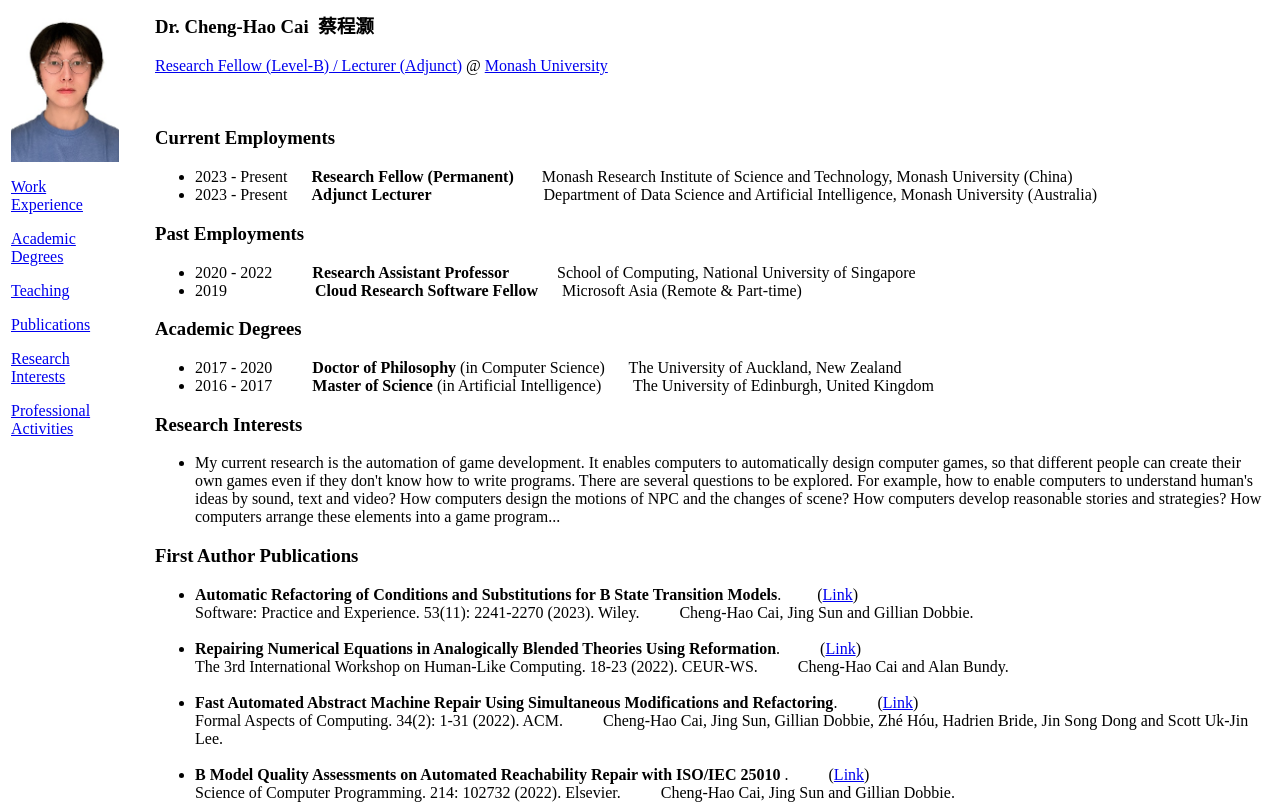
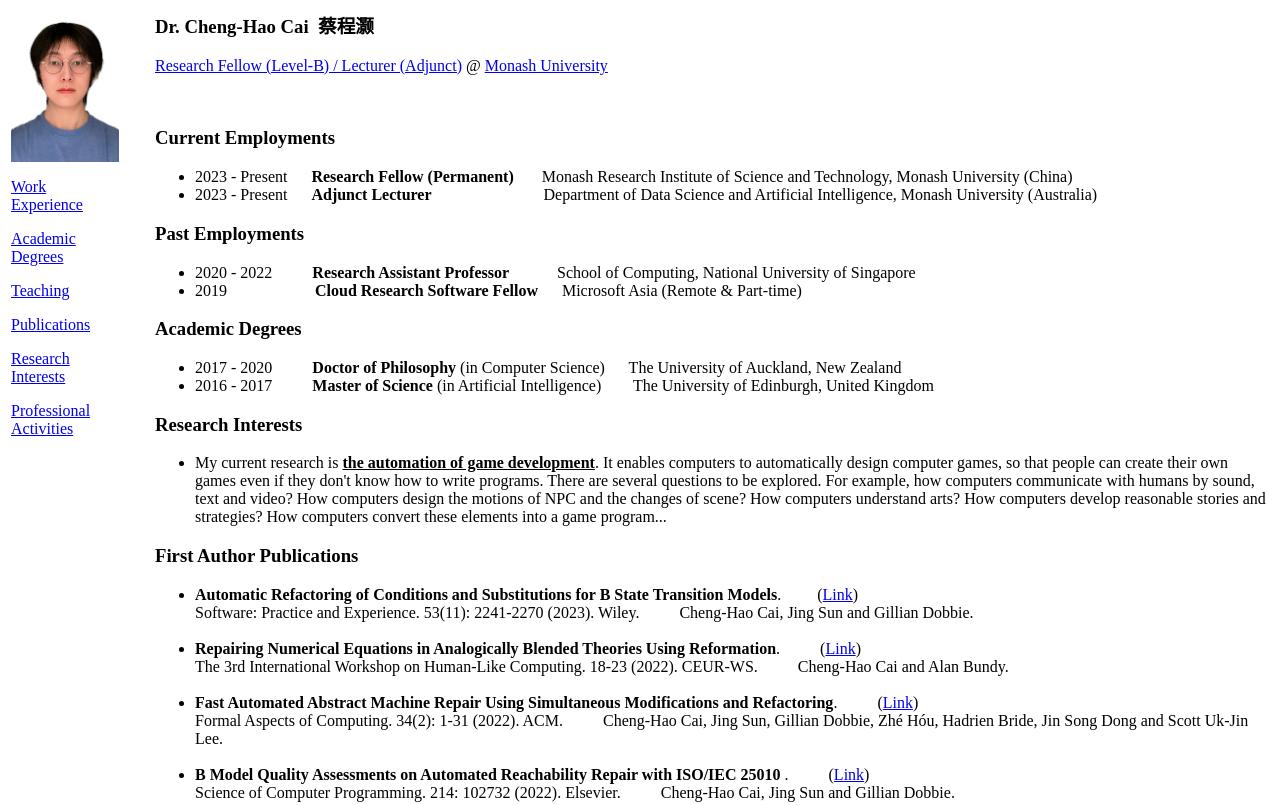
Before and after one commit to cchrewrite/cchrewrite.github.io, a plain HTML site: page index.html in a window 1280 px wide. Shown: the top 805 px of the page. Drawn offline with Linux system fonts and the light colour scheme.

Commit message:
Update index.html

```diff
--- a/index.html
+++ b/index.html
@@ -51,7 +51,7 @@
 
 <h3><a name="Research interests">Research Interests</a></h3>
 <ul>
-  <li>My current research is the automation of game development. It enables computers to automatically design computer games, so that different people can create their own games even if they don't know how to write programs. There are several questions to be explored. For example, how to enable computers to understand human's ideas by sound, text and video? How computers design the motions of NPC and the changes of scene? How computers develop reasonable stories and strategies? How computers arrange these elements into a game program...</li>
+  <li>My current research is <u><strong>the automation of game development</strong></u>. It enables computers to automatically design computer games, so that people can create their own games even if they don't know how to write programs. There are several questions to be explored. For example, how computers communicate with humans by sound, text and video? How computers design the motions of NPC and the changes of scene? How computers understand arts? How computers develop reasonable stories and strategies? How computers convert these elements into a game program...</li>
 </ul>
 
 <h3><a name="Publications">First Author Publications</a></h3>
```
